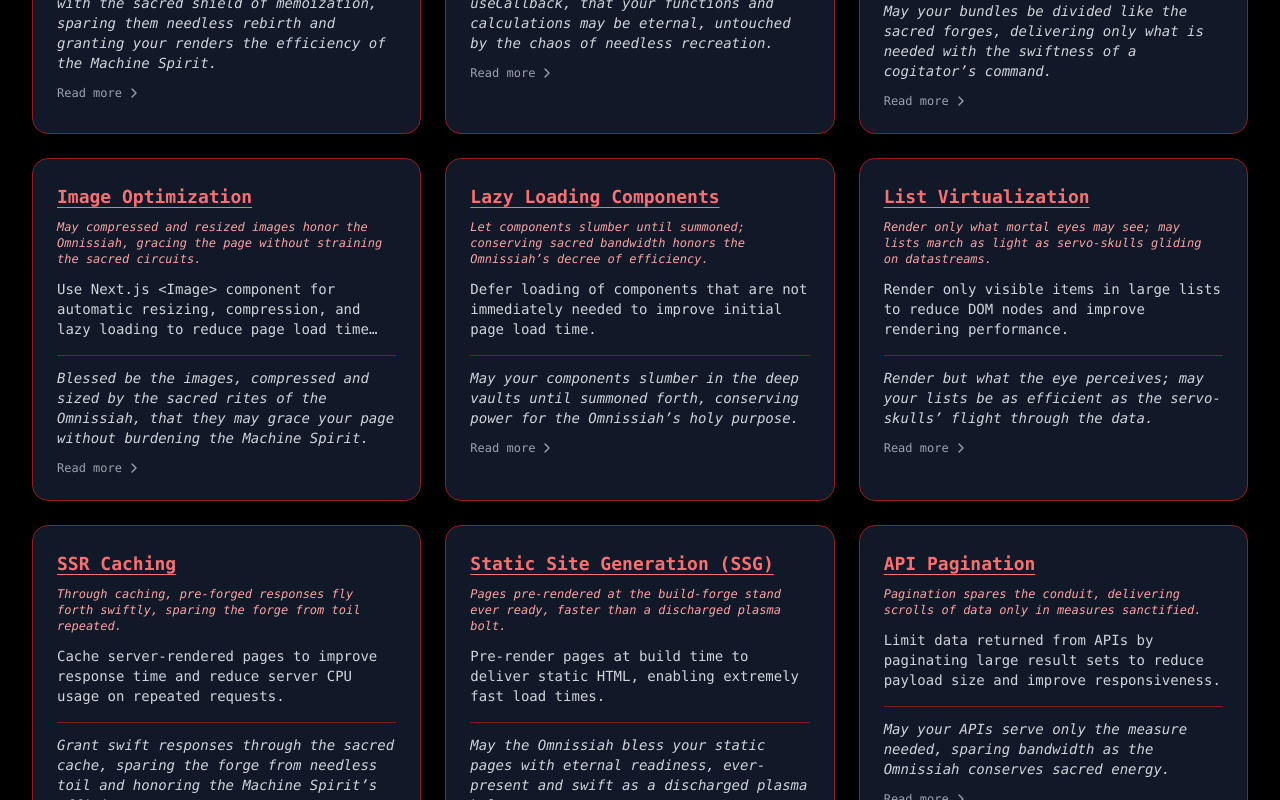
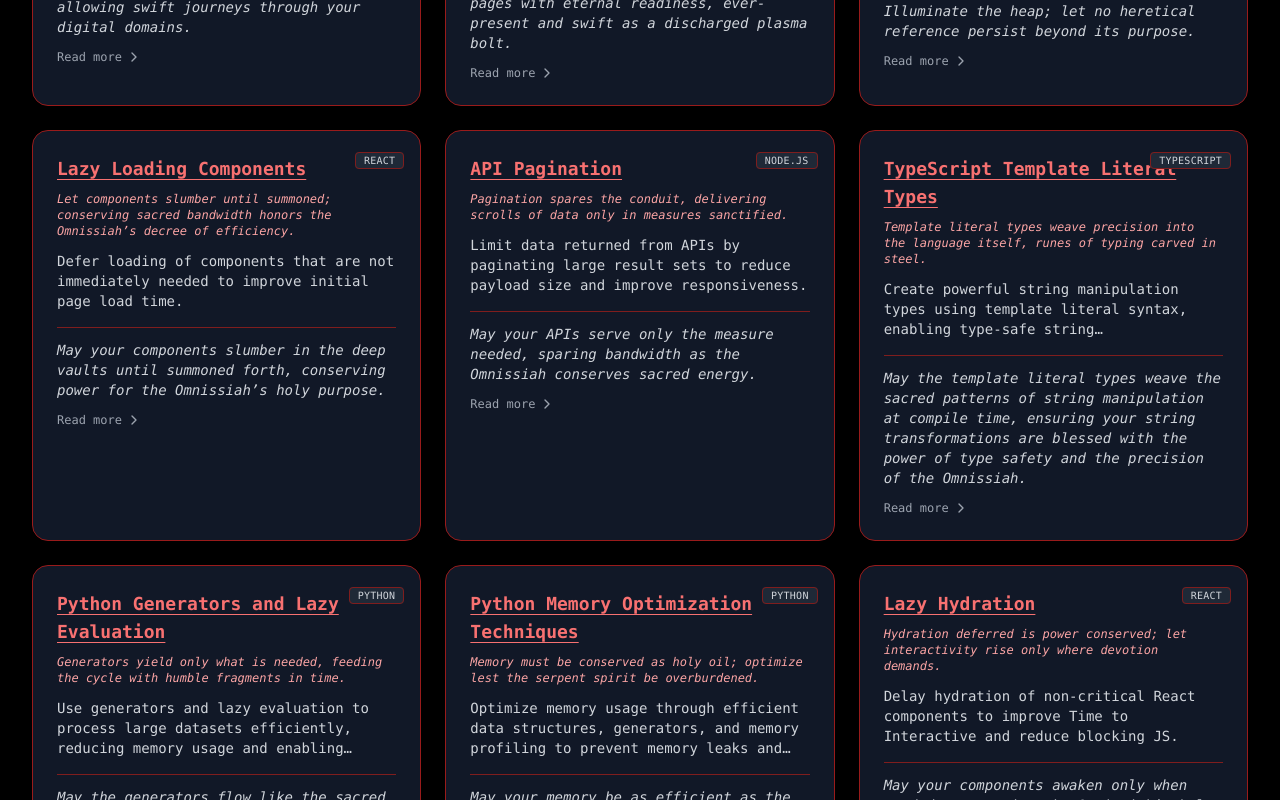
Before and after one commit to betexcr/mechanicus_codex, a Next.js app: page / in a window 1280 px wide. Shown: the part 2740-3540 px from the top of the page. Built offline with nearby package versions, Linux system fonts and the light colour scheme.

Commit message:
Enhanced Codex component by introducing randomized optimizations on each page load and displaying category labels for optimization techniques. Updated state management to shuffle optimizations and improved layout for better user experience.

```diff
--- a/pages/index.tsx
+++ b/pages/index.tsx
@@ -198,10 +198,23 @@ export async function getStaticProps() {
 export default function Codex({ optimizations }) {
   // Deterministic initial value to avoid SSR/client mismatch; randomize after mount
   const [quoteIndex, setQuoteIndex] = useState(0);
+  // Local state for randomized optimizations on each page load
+  const [shuffledOptimizations, setShuffledOptimizations] = useState(optimizations);
 
   useEffect(() => {
     // Randomize starting quote after hydration
     setQuoteIndex(Math.floor(Math.random() * techpriestQuotes.length));
+    // Shuffle optimizations after hydration so order changes on each load
+    setShuffledOptimizations(prev => {
+      const arr = [...optimizations];
+      for (let i = arr.length - 1; i > 0; i--) {
+        const j = Math.floor(Math.random() * (i + 1));
+        const tmp = arr[i];
+        arr[i] = arr[j];
+        arr[j] = tmp;
+      }
+      return arr;
+    });
     const interval = setInterval(() => {
       setQuoteIndex((prev) => (prev + 1) % techpriestQuotes.length);
     }, 13000);
@@ -353,17 +366,34 @@ export default function Codex({ optimizations }) {
             Sacred Optimization Techniques
           </h2>
           <div className="grid md:grid-cols-2 lg:grid-cols-3 gap-6">
-            {optimizations.slice(0, 9).map(({ title, summary, slug, benediction }) => {
+            {shuffledOptimizations.slice(0, 9).map(({ title, summary, slug, benediction }) => {
               const slugStr = Array.isArray(slug) ? slug[0] : slug ?? "";
+              const categoryKey = getCategoryForSlug(slugStr);
+              const categoryDisplay = {
+                react: 'React',
+                next: 'Next.js',
+                performance: 'Performance',
+                node: 'Node.js',
+                typescript: 'TypeScript',
+                python: 'Python',
+                java: 'Java',
+                web: 'Web Development Basics',
+                misc: 'Misc'
+              }[categoryKey] || 'Misc';
               return (
                 <motion.div
                   key={slugStr}
                   whileHover={{ scale: 1.02 }}
                   whileTap={{ scale: 0.98 }}
                   transition={{ duration: 0.2 }}
-                  className="bg-gray-900 border border-red-800 p-6 rounded-2xl shadow-lg hover:shadow-red-600/40 transition-all cursor-pointer group"
+                  className="bg-gray-900 border border-red-800 p-6 rounded-2xl shadow-lg hover:shadow-red-600/40 transition-all cursor-pointer group relative"
                 >
                   <Link href={`/codex/${slugStr}`} className="block">
+                    <div className="absolute top-4 right-4">
+                      <span className="text-[10px] uppercase tracking-wide bg-gray-800 text-gray-300 border border-red-900 px-2 py-0.5 rounded">
+                        {categoryDisplay}
+                      </span>
+                    </div>
                     <h3 className="text-lg font-semibold text-red-400 mb-2 underline underline-offset-4 group-hover:text-red-300 transition-colors">
                       {title}
                     </h3>
```
